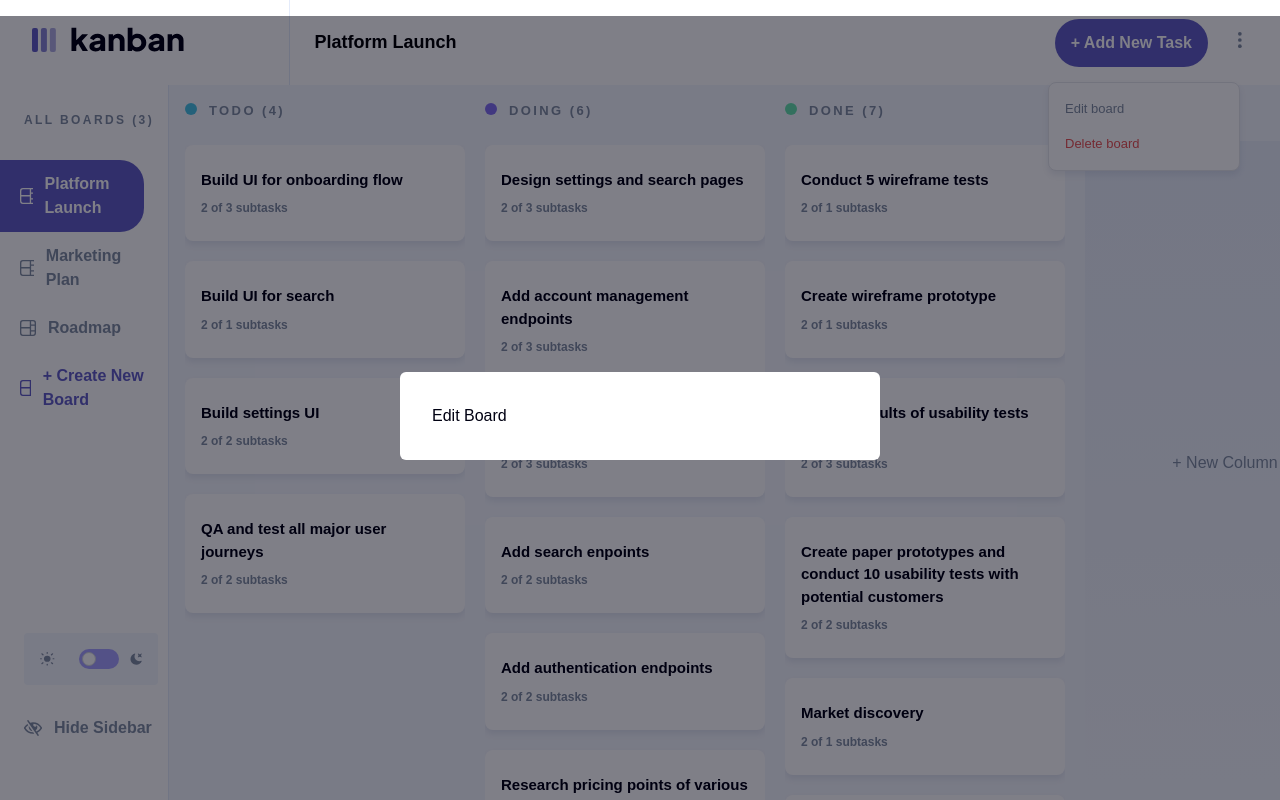
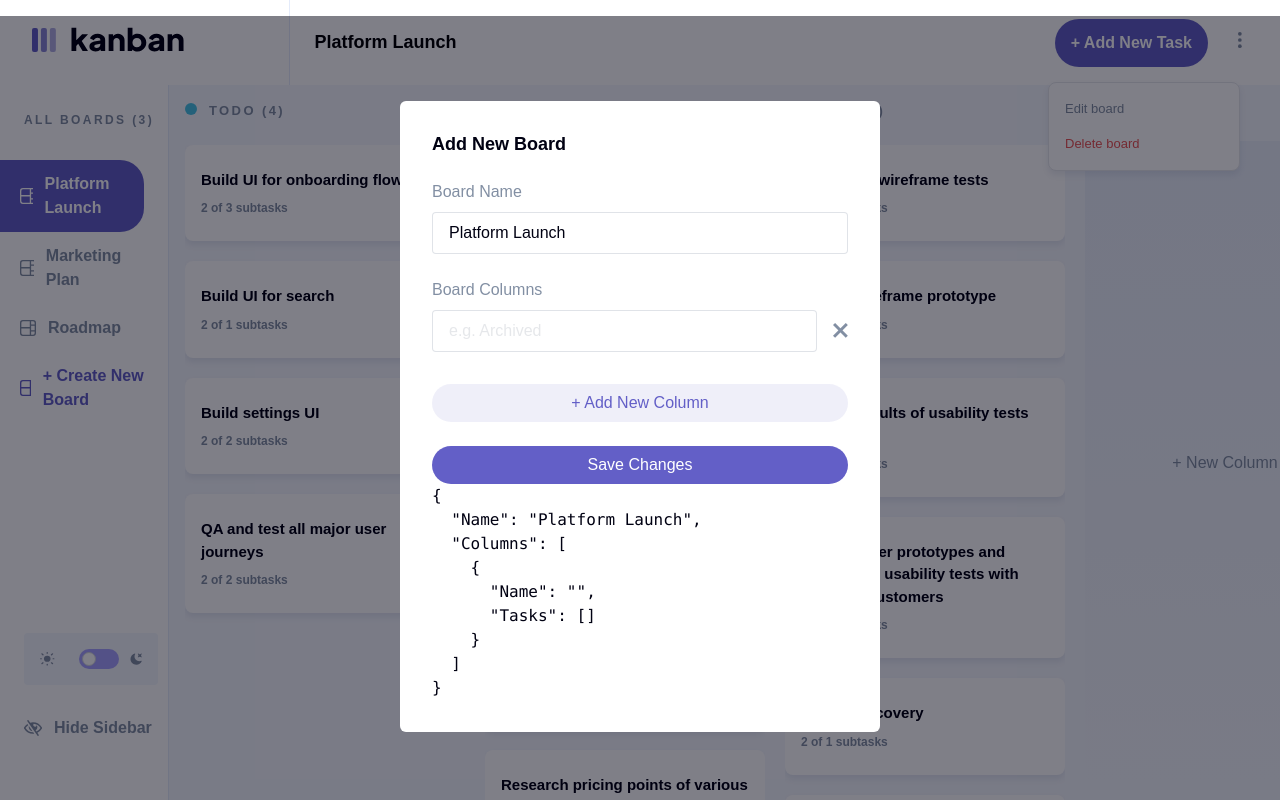
Before and after one commit to Em-codes/kanban-project-manager, a Next.js app: page / in a window 1280 px wide. Both pictures are taken after a click on the button "Edit board". Shown: the top 800 px of the page. Built offline with nearby package versions, Linux system fonts and the light colour scheme.

Commit message:
macOS push

```diff
--- a/features/board/boardSlice.tsx
+++ b/features/board/boardSlice.tsx
@@ -1,5 +1,5 @@
 import { createSlice, PayloadAction, createAsyncThunk } from '@reduxjs/toolkit'
-import { Board, Column } from '@src/types'
+import { Board, Column, indexedBoard } from '@src/types'
 import data from '../../src/data.json'
 import { v4 as uuidv4 } from "uuid";
 
@@ -33,8 +33,14 @@ export const boardsSlice = createSlice({
         deleteBoard: (state, action: PayloadAction<string>) => {
             state.boards = state.boards.filter((board) => board.name !== action.payload)
         },
+        editBoard: (state, action: PayloadAction<any>) => {
+            state.boards = state.boards.map((board, index) => {
+                return index !== action.payload.id ? board
+                    : action.payload
+            })
+        },
     }
 })
 
-export const { getAllBoards, createNewBoard, deleteBoard } = boardsSlice.actions
+export const { getAllBoards, createNewBoard, deleteBoard, editBoard } = boardsSlice.actions
 export default boardsSlice.reducer
--- /dev/null
+++ b/src/components/Modal/UpdateBoardModal.tsx
@@ -0,0 +1,98 @@
+import TextInput from '@components/shared/TextInput'
+import { Formik, FieldArray, Form, Field } from 'formik'
+import * as Yup from 'yup'
+import React, { useState } from 'react'
+import Button from '@components/shared/Button'
+import { editBoard } from 'features/board/boardSlice'
+import { useAppDispatch, useAppSelector } from 'app/hooks'
+import { RootState } from 'app/store'
+
+
+
+
+const CreateNewBoard = () => {
+
+    const dispatch = useAppDispatch()
+    const validate = Yup.object({
+        name: Yup.string().required("Board title is required"),
+        // columns: Yup.array().of(
+            // Yup.string().required("Column title is required"),
+        // )
+    })
+    const currentBoard = useAppSelector((state: RootState) => state.currentBoard.value)
+    const data = useAppSelector((state: RootState) => state.boards.boards)
+
+
+
+    return (
+        <div>
+            <h1 className="text-lg font-bold mb-6">Add New Board</h1>
+            <Formik
+                initialValues={{
+                    name: data[currentBoard].name,
+                    columns: [
+                        { name: '', tasks: [] }
+                    ]
+                }}
+                validationSchema={validate}
+                onSubmit={(values, { setSubmitting, resetForm }) => {
+                    setSubmitting(true)
+
+                    //make async call
+                    console.log('submit:', values);
+                    dispatch(editBoard(values))
+                    setSubmitting(false)
+                    resetForm()
+                }}
+            >
+                {({ values, isSubmitting, handleSubmit }) => (
+                    <Form onSubmit={handleSubmit}>
+                        <TextInput label='Board Name' name="name" type="input" placeholder='eg: Web Design' />
+                        <label className="body-md capitalize text-mediumGrey dark:text-white mt-6 block">
+                            Board Columns
+                        </label>
+
+                        <FieldArray name="columns"
+                            render={arrayHelpers => (
+                                <div>
+                                    {values.columns.map((_, i) => (
+                                        <div key={i} className="flex">
+                                            {/* <TextInput label='' name={`columns[${i}]`} type="text" placeholder="e.g. Archived" /> */}
+                                            <TextInput label='' name={`columns.${i}.name`} type="text" placeholder="e.g. Archived" />
+
+                                            <button onClick={() => arrayHelpers.remove(i)}
+                                                className="text-mediumGrey hover:text-mainRed ml-4"
+                                            >
+                                                <svg width="15" height="15" xmlns="http://www.w3.org/2000/svg">
+                                                    <g fill="currentColor" fillRule="evenodd">
+                                                        <path d="m12.728 0 2.122 2.122L2.122 14.85 0 12.728z" />
+                                                        <path d="M0 2.122 2.122 0 14.85 12.728l-2.122 2.122z" />
+                                                    </g>
+                                                </svg>
+                                            </button>
+                                        </div>
+                                    ))}
+                                    <br />
+
+                                    <button
+                                        type='button'
+                                        onClick={() => arrayHelpers.push({name: '', tasks: []})}
+                                        className={'bg-[#635FC71A] rounded-full w-full py-[7px] text-mainPurple transition duration-200 text-base hover:bg-mainPurpleHover font-sans'}
+                                    >
+                                        {'+ Add New Column'}
+                                    </button>
+                                </div>
+                            )}
+                        />
+                        <br />
+
+                        <Button type="submit" disabled={isSubmitting} children={'Save Changes'} width={"w-full"} padding={'py-[7px]'} color={'text-white'} />
+                        <pre>{JSON.stringify(values, null, 2)}</pre>
+                    </Form>
+                )}
+            </Formik>
+        </div>
+    )
+}
+
+export default CreateNewBoard;
--- a/src/components/shared/EditButton.tsx
+++ b/src/components/shared/EditButton.tsx
@@ -2,13 +2,14 @@ import React, { useState } from 'react'
 import Image from 'next/image';
 import Modal from '@components/Modal';
 import DeleteBoardModal from '@components/Modal/DeleteBoardModal';
+import UpdateBoardModal from '@components/Modal/UpdateBoardModal';
 
 interface editButtonProps {
   className: string,
   currentBoard: any
 }
 
-const EditButton = ({ className, currentBoard}: editButtonProps) => {
+const EditButton = ({ className, currentBoard }: editButtonProps) => {
   const [showMenu, setShowMenu] = useState<boolean>(false);
   const [showUpdateBoardModal, setShowUpdateBoardModal] = useState<boolean>(false);
   const [showDeleteBoardModal, setShowDeleteBoardModal] = useState<boolean>(false);
@@ -28,8 +29,7 @@ const EditButton = ({ className, currentBoard}: editButtonProps) => {
             Edit board
           </button>
           <Modal showModal={showUpdateBoardModal} setShowModal={() => setShowUpdateBoardModal(!showUpdateBoardModal)}>
-            {/* <UpdateBoardModal onConfirm={() => setShowUpdateBoardModal(!showUpdateBoardModal)} /> */}
-            Edit Board
+            <UpdateBoardModal />
           </Modal>
           <button
             className="text-mainRed  text-[13px]"
@@ -37,7 +37,7 @@ const EditButton = ({ className, currentBoard}: editButtonProps) => {
           >Delete board
           </button>
           <Modal showModal={showDeleteBoardModal} setShowModal={() => setShowDeleteBoardModal(!showDeleteBoardModal)}>
-           <DeleteBoardModal currentBoard={currentBoard} setShowDeleteBoardModal={setShowDeleteBoardModal}/>
+            <DeleteBoardModal currentBoard={currentBoard} setShowDeleteBoardModal={setShowDeleteBoardModal} />
           </Modal>
         </>
       </div>
```
